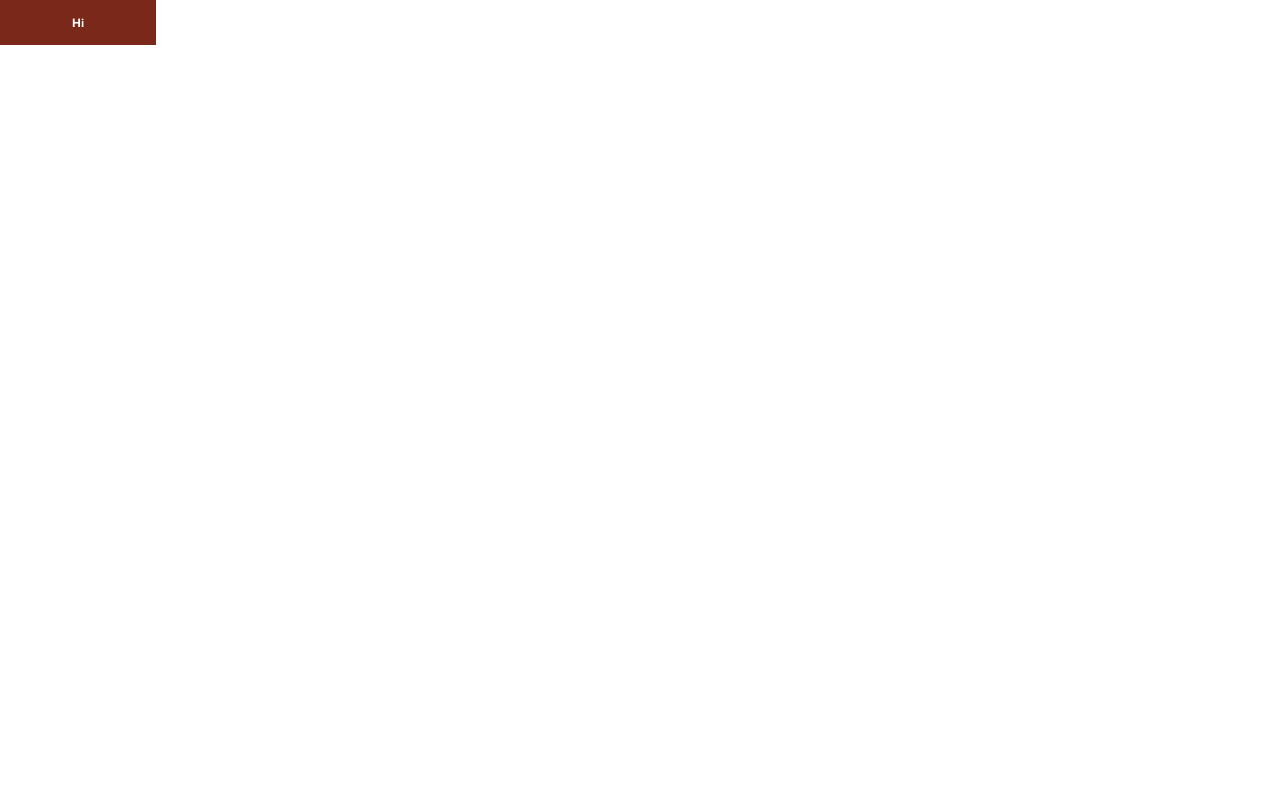
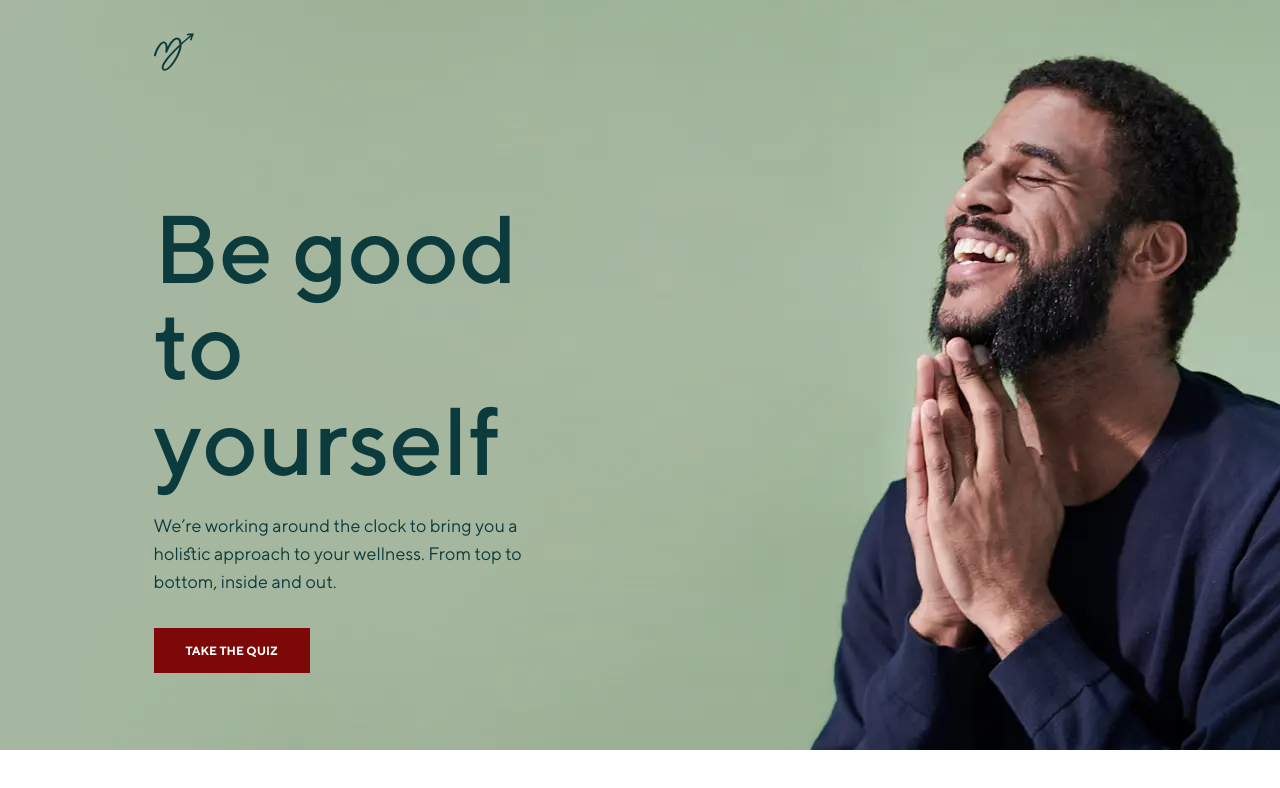
Before and after one commit to jideabdqudus/manual-web, a Next.js app: page / in a window 1280 px wide. Shown: the top 788 px of the page. Built offline with nearby package versions, Linux system fonts and the light colour scheme.

Commit message:
🛠️ App Build: Hero Section

```diff
--- a/src/app/(main)/page.tsx
+++ b/src/app/(main)/page.tsx
@@ -1,9 +1,11 @@
-import { Button } from "@/src/components/ui/button";
+import { HeroSection } from "@/src/components/hero-section";
 
 export default function Home() {
   return (
     <main>
-      <Button>Hi</Button>
+      <div>
+        <HeroSection />
+      </div>
     </main>
   );
 }
--- /dev/null
+++ b/src/components/hero-section.tsx
@@ -0,0 +1,38 @@
+import Link from "next/link";
+import Image from "next/image";
+import { Button } from "@/src/components/ui/button";
+import { Text } from "@/src/components/ui/typography";
+
+export const HeroSection = () => {
+  return (
+    <section>
+      <div className="min-h-[600px] md:min-h-[750px] bg-primary lg:bg-[url('/assets/images/hero-bg.webp')] bg-cover flex justify-center items-center md:block md:items-start md:justify-start">
+        <div className="px-4 lg:px-8">
+          <div className="w-[90%] md:w-[80%] mx-auto pt-8">
+            <div>
+              <Link href="https://www.manual.co/" target="_blank">
+                <Image
+                  src="/assets/images/logo.svg"
+                  width={40}
+                  height={40}
+                  alt="Manual Logo"
+                />
+              </Link>
+            </div>
+            <div className="mt-4 md:mt-32 md:w-[60%] lg:w-[43%]">
+              <Text size="lg" weight="normal" className="text-6xl lg:text-8xl">
+                Be good to yourself
+              </Text>
+              <br />
+              <Text size="lg" weight="light">
+                We’re working around the clock to bring you a holistic approach
+                to your wellness. From top to bottom, inside and out.
+              </Text>
+              <Button className="my-8">TAKE THE QUIZ</Button>
+            </div>
+          </div>
+        </div>
+      </div>
+    </section>
+  );
+};
```
